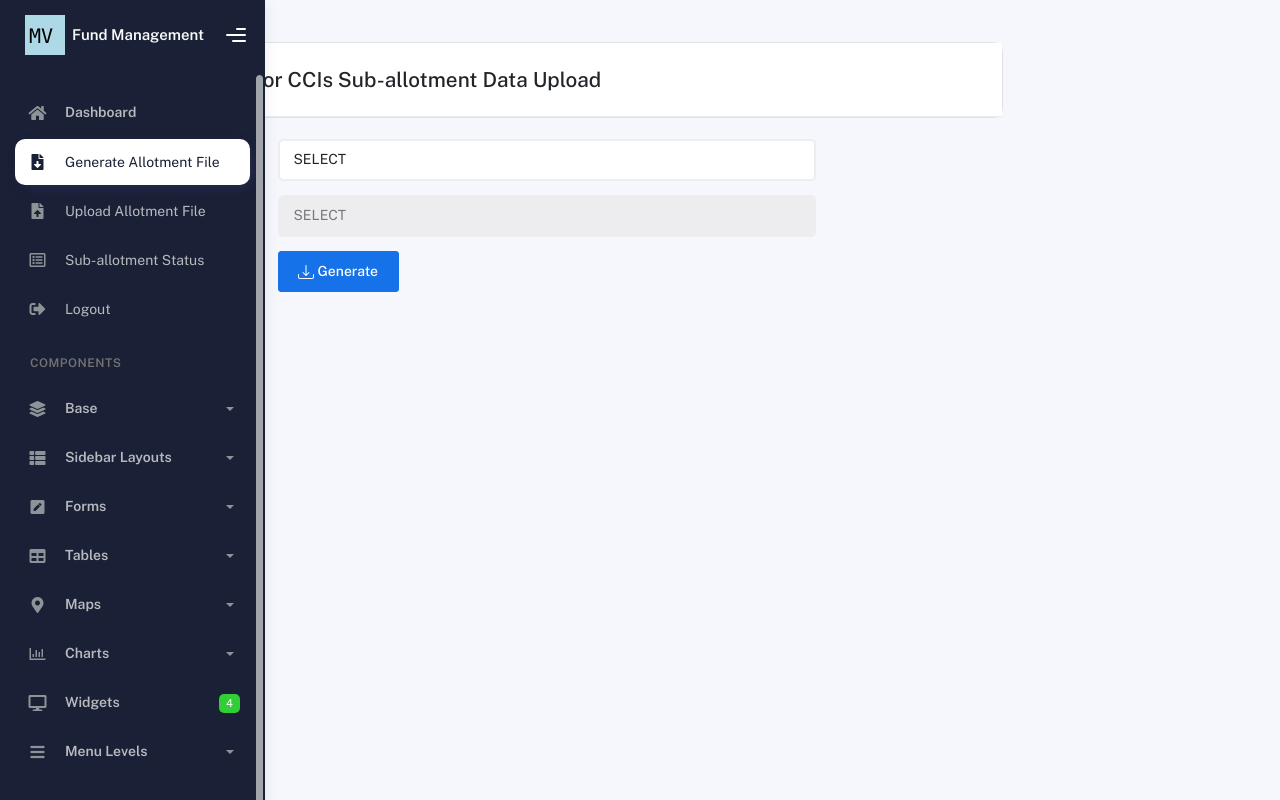
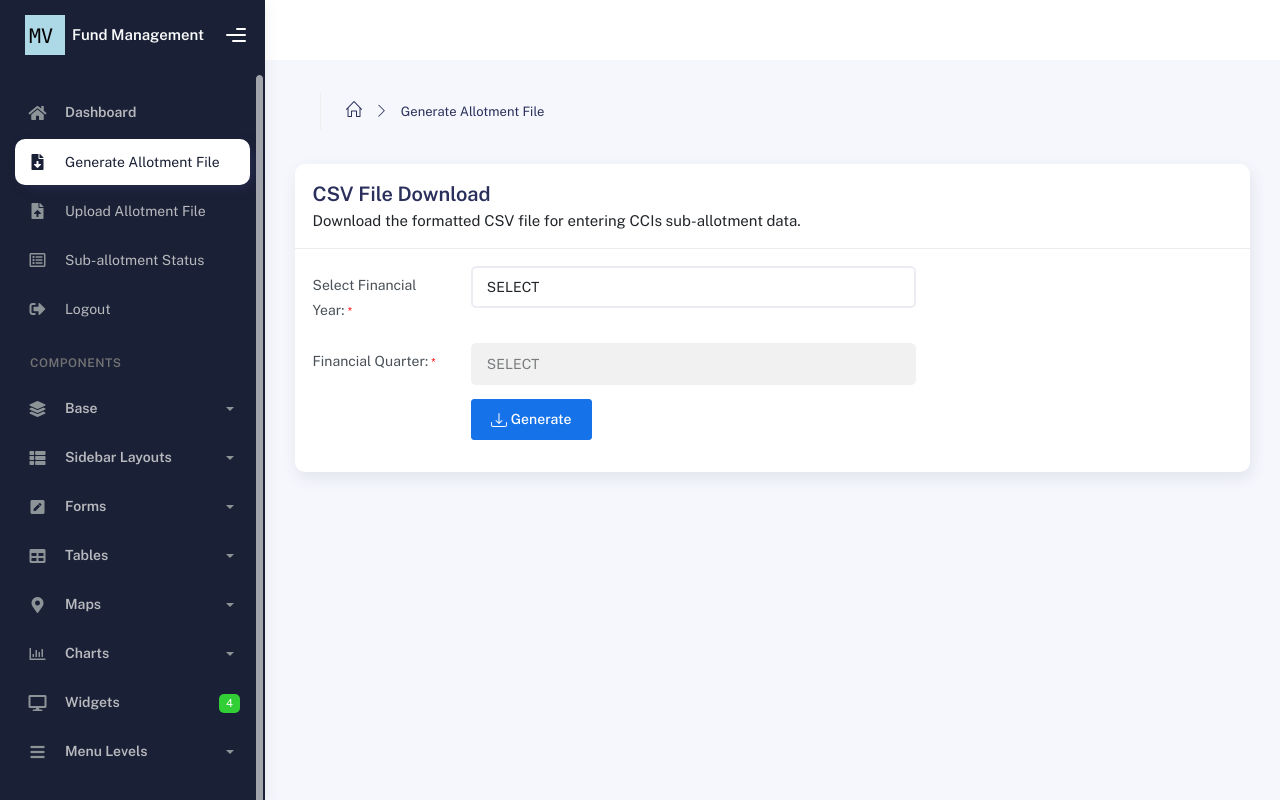
Before and after one commit to kiran86/missionvatsalyafinance, a PHP site: page /pages/csv-generate.php in a window 1280 px wide. Run offline with PHP 8.4, Linux system fonts and the light colour scheme; the visitor is signed in with stand-in values (Sample User, id 1); data comes from the database, SQL or seed files in the repository.

Commit message:
Both generate and upload pages works with new UI

```diff
--- a/pages/csv-generate.php
+++ b/pages/csv-generate.php
@@ -50,29 +50,34 @@ if(isset($_POST['submit'])){
 <body>
 	<div class="wrapper">
 		<?php include('sidebar.php');?>
+		<div class="main-panel">
+			<div class="main-header"></div>
 			<div class="container">
+				<div class="page-inner">
+					<div class="page-header">
+						<ul class="breadcrumbs mb-3">
+							<li class="nav-home">
+								<a href="view.php">
+									<i class="icon-home"></i>
+								</a>
+							</li>
+							<li class="separator">
+								<i class="icon-arrow-right"></i>
+							</li>
+							<li class="nav-item">
+								<a href="#">Generate Allotment File</a>
+							</li>
+						</ul>
+					</div>
 					<form class="needs-validation" novalidate="" method="post" >
-				<main class="main" id="top">
-					<div class="container-fluid">
-						<div class="row flex-nowrap">
-							<div class="content">
-								<div class="mt-4">
-									<div class="row g-4">
-										<div class="col-12 col-xl-10 order-1 order-xl-0">
-											<div class="mb-9">
-												<div class="card shadow-none border my-4" data-component-card="data-component-card">
-													<div class="card-header p-4 border-bottom bg-body">
-														<div class="row g-3 justify-content-between align-items-center">
-															<div class="col-12 col-md">
-																<h4 class="text-body mb-0" data-anchor="data-anchor">Generate CSV for CCIs Sub-allotment Data Upload</h4>
+						<div class="row">
+							<div class="col-md-12">
+								<div class="card">
+									<div class="card-header">
+										<h4 class="card-title">CSV File Download</h4>
+										<p class="card-subtitle">Download the formatted CSV file for entering CCIs sub-allotment data.</p>
 									</div>
-														</div>
-													</div>
-												</div>
-											</div>
-										</div>
-									</div>
-
+									<div class="card-body">
 										<div class="row mb-3">
 											<label for="fy" class="col-sm-2 col-form-label">Select Financial Year: <span id="" style="font-size:11px;color:red">*</span></label>
 											<div class="col-lg-6">
@@ -108,8 +113,9 @@ if(isset($_POST['submit'])){
 								</div>
 							</div>
 						</div>
-				</main>
 					</form>
+				</div>
+			</div>
 		</div>
 		<!--   Core JS Files   -->
 		<script src="../assets/js/core/jquery-3.7.1.min.js"></script>
```
Also changed, not shown: pages/csv-upload.php (+5 -5 lines), 2 other files. Lines whose indentation alone changed are shown as unchanged.
